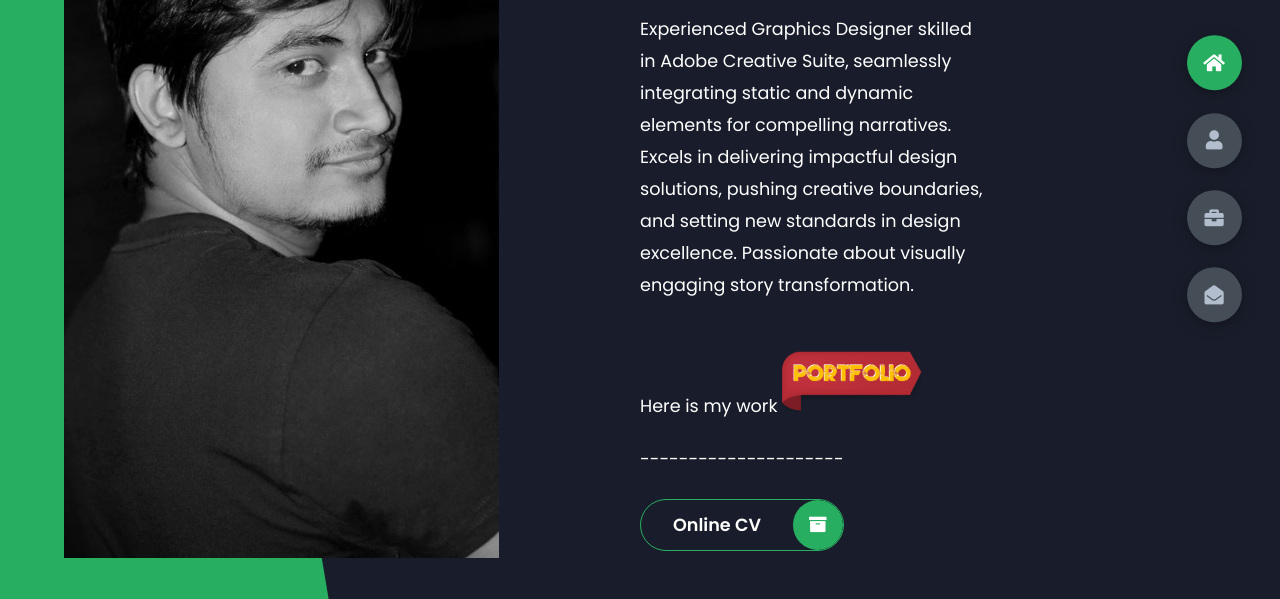
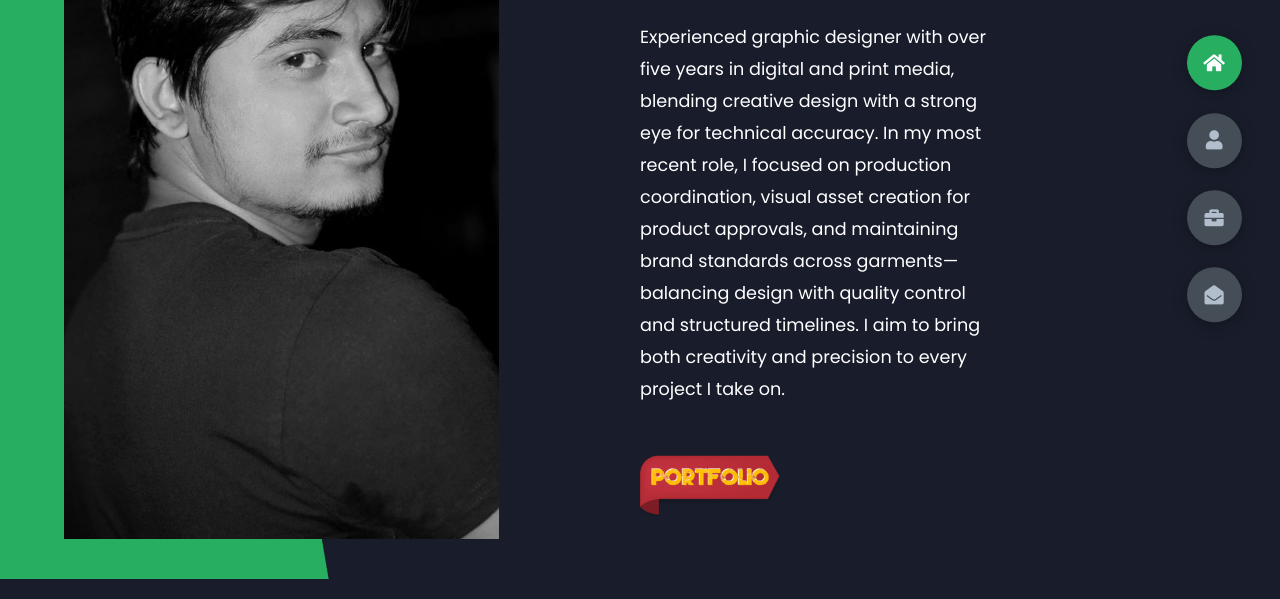
Before and after one commit to MR-Shakil/Mizanur-Rahman, a plain HTML site: page index.html in a window 1280 px wide. Shown: the part 221-820 px from the top of the page. Drawn offline with Linux system fonts and the light colour scheme.

Commit message:
hi
latest update

```diff
--- a/index.html
+++ b/index.html
@@ -28,18 +28,12 @@
                 </h1>
                 <h4>Graphics Designer</h4>
                 <p>
-                    Experienced Graphics Designer skilled in Adobe Creative Suite, seamlessly integrating static and dynamic elements for compelling narratives. Excels in delivering impactful design solutions, pushing creative boundaries, and setting new standards in design excellence. Passionate about visually engaging story transformation.
+                    Experienced graphic designer with over five years in digital and print media, blending creative design with a strong eye for technical accuracy. In my most recent role, I focused on production coordination, visual asset creation for product approvals, and maintaining brand standards across garments—balancing design with quality control and structured timelines. I aim to bring both creativity and precision to every project I take on.
 
                     <div class="control" data-id="portfolio">
-                        <a><br>Here is my work <b> <img src="img/PORTFOLIO.png" style="cursor: pointer;" width="140"></b><br></a>
+                        <a><b><br><img src="img/PORTFOLIO.png" style="cursor: pointer;" width="140"></b><br></a>
                     </div>
-                        <p>---------------------</p>
-                    <div class="btn-con">
-                    <a href="Resume/index.html " class="main-btn">
-                        <span class="btn-text">Online CV</span>
-                        <span class="btn-icon"><i class="fas fa-archive"></i></span>
-                    </a>
-                </div>
+
 
                 </p>
 
@@ -604,7 +598,7 @@
                                     <span>Email</span>
                                 </div>
                                 <p>
-                                    <span>: shakilrupom@gmail.com</span>
+                                    <span>: mizanurrahman8455@gmail.com</span>
                                 </p>
                             </div>
 
@@ -623,7 +617,7 @@
                                     <span>Languages</span>
                                 </div>
                                 <p>
-                                    <span>: Bengali, English, Hindi, Urdu</span>
+                                    <span>: Bengali, English</span>
                                 </p>
                             </div>
                         </div>
@@ -647,16 +641,10 @@
                         </div>
                         <form action="" class="contact-form">
                             <div class="control" data-id="portfolio">
-                                <a><br>Here is my work <b> <img src="img/PORTFOLIO.png" style="cursor: pointer;" width="140"></b><br> </a>
+                                <a><br><b> <img src="img/PORTFOLIO.png" style="cursor: pointer;" width="140"></b><br> </a>
 
                             </div>
-                                <p>---------------------</p>
-                            <div class="btn-con">
-                                 <a href="Resume/index.html " class="main-btn">
-                                    <span class="btn-text">Online CV</span>
-                                    <span class="btn-icon"><i class="fas fa-archive"></i></span>
-                                </a>
-                            </div>
+
                         </form>
                     </div>
 
```
